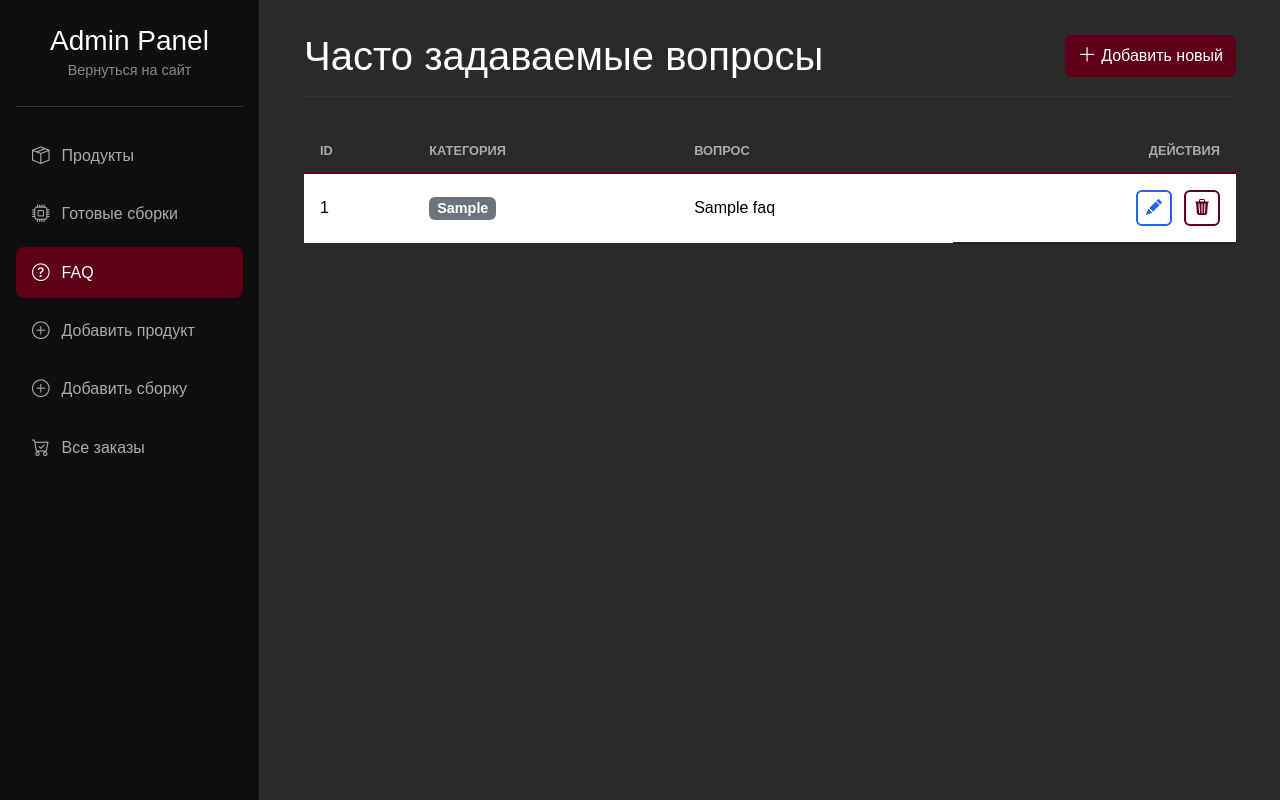
After one commit to HaoKann/online-shop-FLASK, a Flask app: page /admin/admin/faqs in a window 1280 px wide. The commit adds this page. Run offline with Flask 3, Linux system fonts and the light colour scheme; tables that the repository leaves empty hold one stand-in row (values such as "Sample post"); some libraries are stand-ins or nearby versions.

Commit message:
keep implementing FAQ

```diff
--- a/app/controllers/admin/admin_controller.py
+++ b/app/controllers/admin/admin_controller.py
@@ -12,6 +12,8 @@ from app.forms.admin.edit_order import AdminEditOrder
 from app.forms.admin.add_ready_pc import ReadyPCForm
 from app.models.product import ReadyPC
 from app.forms.admin.edit_ready_pc import EditReadyPC
+from app.forms.admin.faq_form import FAQForm
+from app.models.faq import FAQ
 
 
 admin_bp = Blueprint('admin', __name__, url_prefix='/admin')
@@ -373,3 +375,48 @@ def admin_delete_readypc(id):
     db.session.commit()
     flash(f'Сборка {delete_ready_pc.name} удалена! ', 'danger')
     return redirect (url_for('admin.admin_ready_pcs'))
+
+
+@admin_bp.route('/admin/faqs')
+def list_faqs():
+    faqs = FAQ.query.all()
+    return render_template('admin/faq_list.html', faqs=faqs, active_page='faq')
+
+@admin_bp.route('/admin/faqs/add', methods=['GET','POST'])
+def add_faq():
+    form = FAQForm()
+
+    if form.validate_on_submit():
+        new_faq = FAQ(
+            question = form.question.data,
+            answer = form.answer.data,
+            category = form.category.data
+        )
+        db.session.add(new_faq)
+        db.session.commit()
+        flash('Новый вопрос успешно добавлен!', 'success')
+        return redirect(url_for('admin.list_faqs'))
+    return render_template('admin/faq_form.html', form=form, sub_title='Добавить новый вопрос', active_page='faq')
+
+@admin_bp.route('/admin/faqs/edit/<int:faq_id>', methods=['GET','POST'])
+def edit_faq(faq_id):
+    faq = FAQ.query.get_or_404(faq_id)
+    form = FAQForm(obj=faq) # Предзаполняем форму данными из баз
+
+    if form.validate_on_submit():
+        faq.question = form.question.data
+        faq.answer = form.answer.data
+        faq.category = form.category.data
+        db.session.commit()
+        flash('Вопрос успешно обновлен!', 'success')
+        return redirect(url_for('admin.list_faqs'))
+    return render_template('admin/faq_form.html', form=form, sub_title='Редактировать вопрос', active_page='faq')
+
+
+@admin_bp.route('/admin/faqs/delete/<int:faq_id>', methods=['GET','POST'])
+def delete_faq(faq_id):
+    faq = FAQ.query.get_or_404(faq_id)
+    db.session.delete(faq)
+    db.session.commit()
+    flash('Вопрос удален', 'success')
+    return redirect('admin.list_faqs')
--- a/app/templates/admin/base.html
+++ b/app/templates/admin/base.html
@@ -28,6 +28,11 @@
                 <li class="nav-item {% if active_page == 'ready_pcs' %}active{% endif %}">
                     <a class="nav-link" href="{{ url_for('admin.admin_ready_pcs') }}">
                         <i class="bi bi-cpu"></i> Готовые сборки
+                    </a>
+                </li>
+                 <li class="nav-item {% if active_page == 'faq' %}active{% endif %}">
+                    <a class="nav-link" href="{{ url_for('admin.list_faqs') }}">
+                        <i class="bi bi-question-circle"></i> FAQ
                     </a>
                 </li>
                 <li class="nav-item {% if active_page == 'add_product' %}active{% endif %}">
--- /dev/null
+++ b/app/templates/admin/faq_list.html
@@ -0,0 +1,61 @@
+{% extends 'admin/base.html' %}
+
+{% block content %}
+    <div class="page-header">
+        <h1>Часто задаваемые вопросы</h1>
+        <a href="{{ url_for('admin.add_faq') }}" class="btn btn-primary">
+            <i class="bi bi-plus-lg"></i> Добавить новый
+        </a>
+    </div>
+
+    <div class="table-responsive">
+        <table class="table admin-table">
+            <thead>
+                <tr>
+                    <th>ID</th>
+                    <th>Категория</th>
+                    <th>Вопрос</th>
+                    <th class="text-end">Действия</th>
+                </tr>
+            </thead>
+            <tbody>
+                {% for faq in faqs %}
+                    <tr>
+                        <td>{{ faq.id }}</td>
+                        <td><span class="badge bg-secondary">{{ faq.category }}</span></td>
+                        <td>{{ faq.question }}</td>
+                        <td class="table-actions">
+                            <a href="{{ url_for('admin.edit_faq', faq_id=faq.id ) }}" class="action-icon action-edit" title="Редактировать"><i class="bi bi-pencil-fill"></i></a>
+                            <a href="{{ url_for('admin.delete_faq', faq_id=faq.id ) }}" class="action-icon action-delete" title="Удалить"><i class="bi bi-trash3-fill"></i></a>
+                        </td>
+                    </tr>
+                {% endfor %}
+            </tbody>
+        </table>
+    </div>
+{% endblock %}
+
+{% block modals %}
+    {% for faq in faqs %}
+    <div class="modal fade" id="confirmDeleteModal-{{ faq.id }}" tabindex="-1">
+        <div class="modal-dialog modal-dialog-centered">
+            <div class="modal-content">
+                <div class="modal-header">
+                    <h5 class="modal-title">Подтверждение удаления</h5>
+                    <button type="button" class="btn-close" data-bs-dismiss="modal"></button>
+                </div>
+                <div class="modal-body">
+                    <p>Вы уверены, что хотите удалить вопрос:</p>
+                    <p><strong>"{{ faq.question }}"</strong>?</p>
+                </div>
+                <div class="modal-footer">
+                    <form action="{{ url_for('admin_faq.delete_faq', faq_id=faq.id) }}" method="POST">
+                        {{ form.hidden_tag() }} <button type="button" class="btn btn-secondary" data-bs-dismiss="modal">Отмена</button>
+                        <button type="submit" class="btn btn-danger">Удалить</button>
+                    </form>
+                </div>
+            </div>
+        </div>
+    </div>
+    {% endfor %}
+{% endblock %}
```
Also changed, not shown: app/forms/admin/faq_form.py (added, +9 -0 lines), app/templates/admin/faq_form.html (added, +15 -0 lines).
